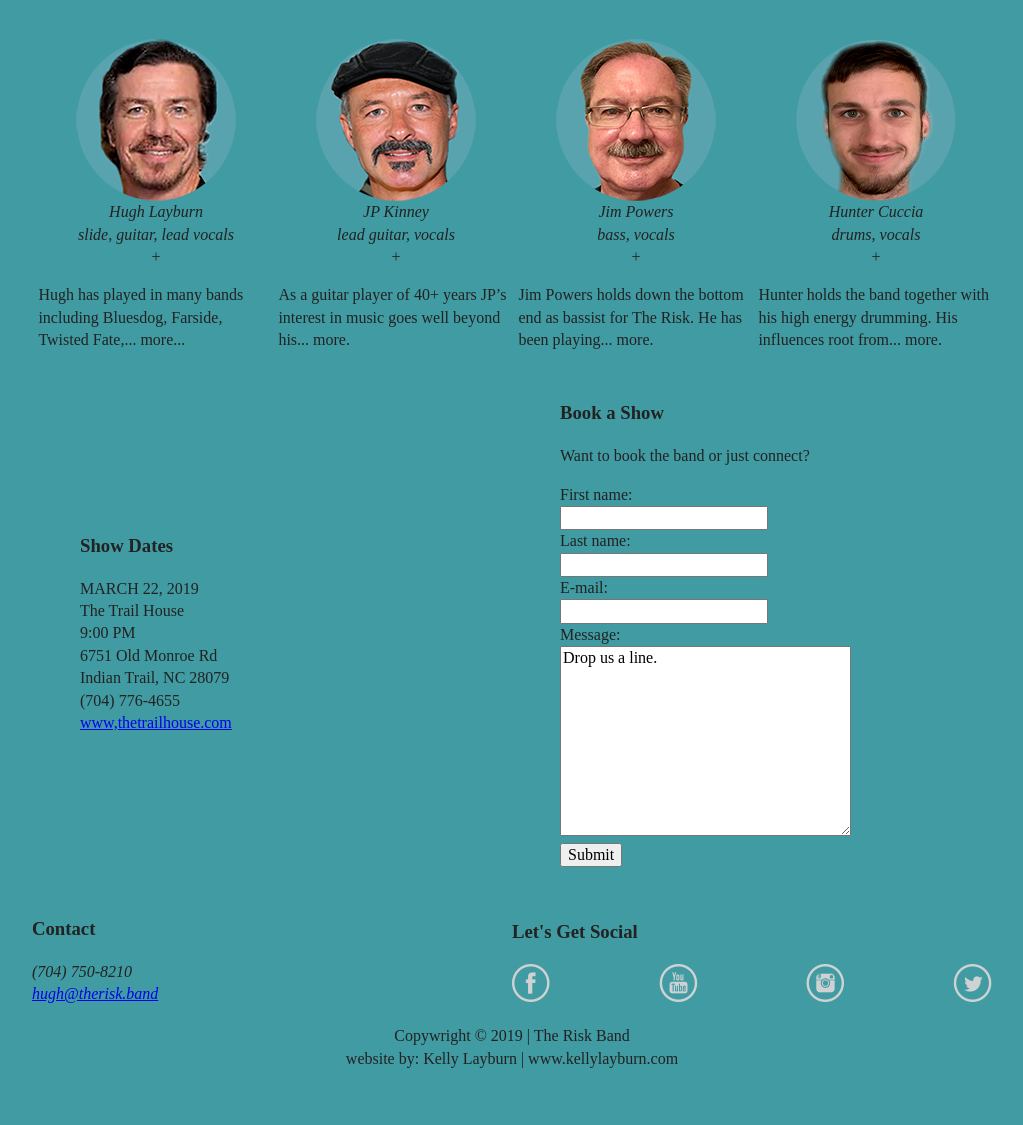
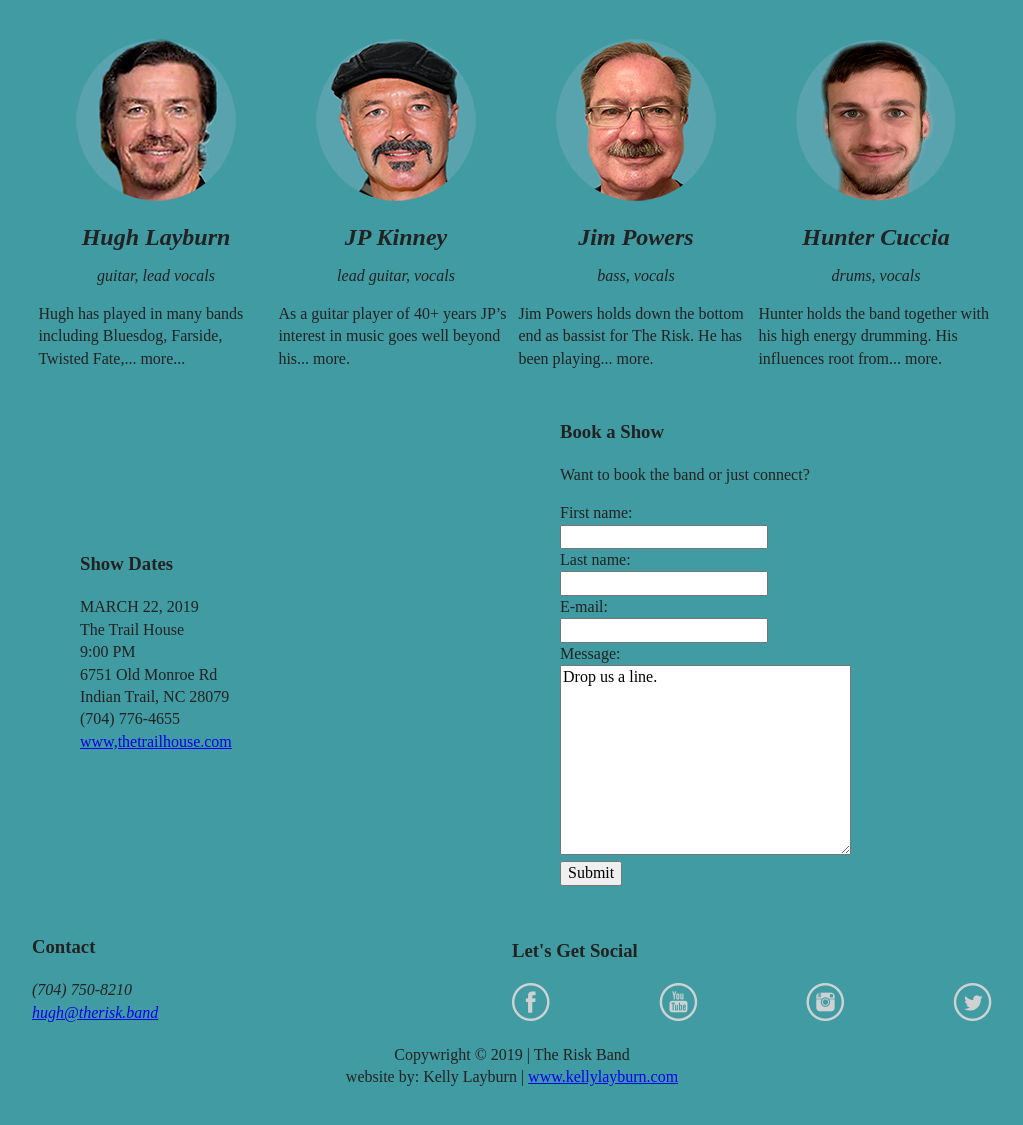
Before and after one commit to Kelly-L/The-Risk-Band, a plain HTML site: page index.html in a window 1280 px wide. Shown: the part 801-1926 px from the top of the page, without its empty margins (128-1151 px from the left). Drawn offline with nearby package versions, Linux system fonts and the light colour scheme.

Commit message:
STEP 2 OF 4: IMPLEMENT YOUR TEXT STYLES

```diff
--- a/index.html
+++ b/index.html
@@ -10,6 +10,8 @@
   <link rel="manifest" href="site.webmanifest">
   <link rel="apple-touch-icon" href="icon.png">
   <!-- Place favicon.ico in the root directory -->
+<!-- Google Fonts -->
+  <link href="https://fonts.googleapis.com/css?family=Open+Sans:400,700|Poppins:500,700" rel="stylesheet">
 
   <link rel="stylesheet" href="css/normalize.css">
   <link rel="stylesheet" href="css/main.css">
@@ -77,7 +79,7 @@
             <figure class="band-member-biophoto">
               <img src="images/profile-hugh.png">
                 <figcaption>
-                  Hugh Layburn<br>slide, guitar, lead vocals<br>+
+                 <h2>Hugh Layburn</h2>guitar, lead vocals
                 </figcaption>
             </figure>
             <div class="band-member-description"><p>Hugh has played in many bands including Bluesdog, Farside, Twisted Fate,... more...</p>
@@ -88,7 +90,7 @@
             <figure class="band-member-biophoto">
               <img src="images/profile-jp.png">
                 <figcaption>
-                  JP Kinney<br>lead guitar, vocals<br>+
+                  <h2>JP Kinney</h2>lead guitar, vocals
                 </figcaption>
             </figure>
             <div class="band-member-description"><p>As a guitar player of 40+ years JP’s interest in music goes well beyond his... more.
@@ -100,7 +102,7 @@
             <figure class="band-member-biophoto">
               <img src="images/profile-jim.png">
                 <figcaption>
-                  Jim Powers<br>bass, vocals<br>+
+                  <h2>Jim Powers</h2>bass, vocals
                 </figcaption>
             </figure>
             <div class="band-member-description">
@@ -112,7 +114,7 @@
             <figure class="band-member-biophoto">
               <img src="images/profile-hunter.png">
                 <figcaption>
-                  Hunter Cuccia<br>drums, vocals<br>+
+                  <h2>Hunter Cuccia</h2>drums, vocals
                 </figcaption>
             </figure>
             <div class="band-member-description">
@@ -198,7 +200,7 @@
 
       <div class="copyright">
         Copywright © 2019 |  The Risk Band<br>
-        website by: Kelly Layburn |  www.kellylayburn.com
+        website by: Kelly Layburn |  <a href="http://www.kellylayburn.com" target="_blank">www.kellylayburn.com</a>
       </div><!-- div copywright ends>
 
     </div><!--footer content-wrapper ends-->
```
